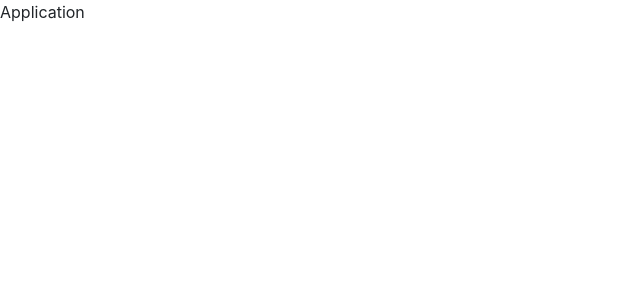
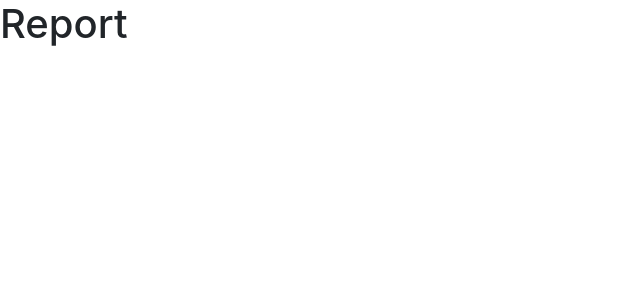
Before and after one commit to saijamii/employee-management, a React (Create React App) app: page /app/report in a window 1280 px wide. Shown: the top 300 px of the page, without its empty margins (0-640 px from the left). Built offline with nearby package versions, Linux system fonts and the light colour scheme.

Commit message:
path added

```diff
--- a/src/Application.js
+++ b/src/Application.js
@@ -1,8 +1,25 @@
 import React from "react";
+import { Routes, Route } from "react-router-dom";
+import Dashboard from "./Pages/Dashboard/Dashboard";
+import Department from "./Pages/Department/Department";
+import LeaveType from "./Pages/Leaves/LeaveType";
+import Employee from "./Pages/Employee/Employee";
+import Salary from "./Pages/Employee/Salary";
+import Request from "./Pages/Employee/Request";
+import Report from "./Pages/Report/Report";
 
 function Application() {
-  console.log("APPP");
-  return <div>Application</div>;
+  return (
+    <Routes>
+      <Route path="/app/dashboard" element={<Dashboard />} />
+      <Route path="/app/department" element={<Department />} />
+      <Route path="/app/leaveType" element={<LeaveType />} />
+      <Route path="/app/employee" element={<Employee />} />
+      <Route path="/app/salary" element={<Salary />} />
+      <Route path="/app/request" element={<Request />} />
+      <Route path="/app/report" element={<Report />} />
+    </Routes>
+  );
 }
 
 export default Application;
```
